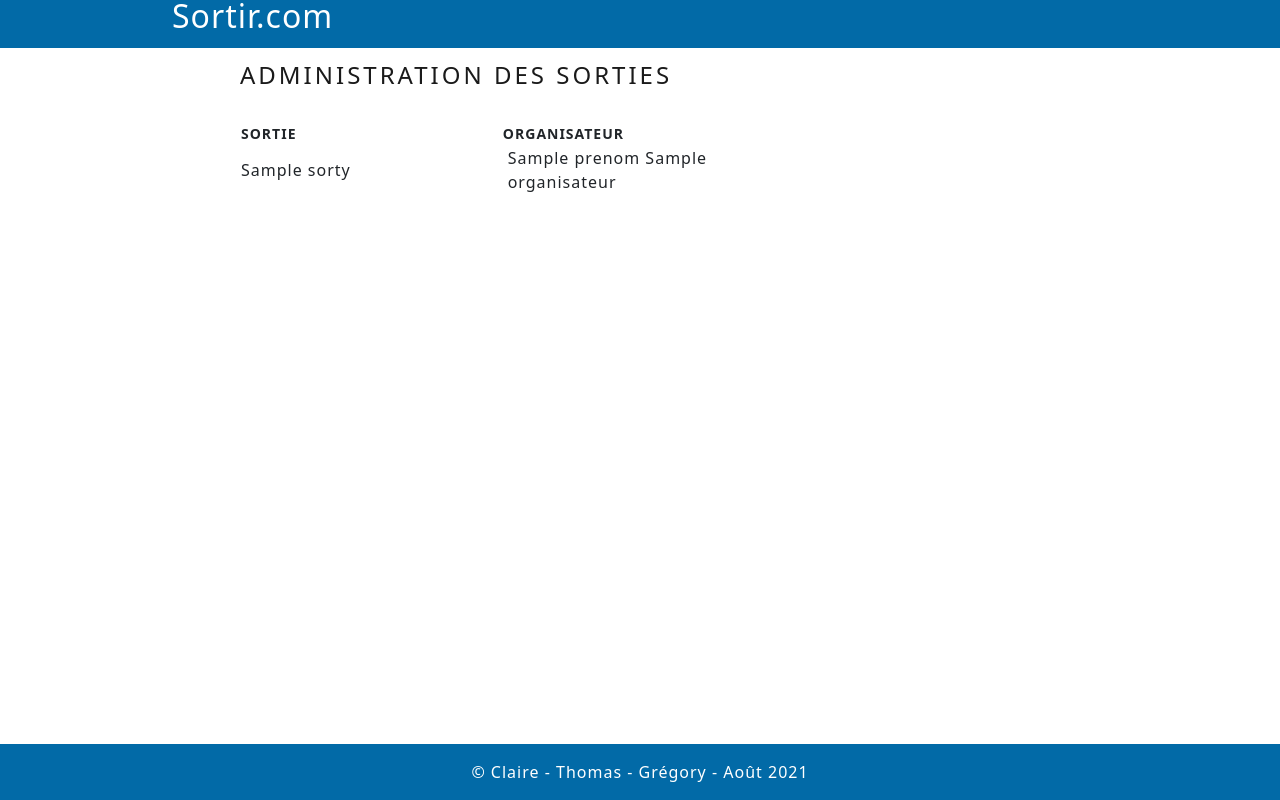
After one commit to minel50/sortir, a Symfony app: template templates/admin/listsorties.html.twig in a window 1280 px wide. The commit adds this page. Run offline with Twig, Linux system fonts and the light colour scheme; the template is opened without the code that fills it: most values are stand-ins (such as "Sample title", 1, 10 or a date in 2020); some libraries are stand-ins or nearby versions.

Commit message:
L'admin peut supprimer une sortie

```diff
--- a/src/Controller/ParticipantController.php
+++ b/src/Controller/ParticipantController.php
@@ -147,7 +147,7 @@ class ParticipantController extends AbstractController
         $participants = $participantRepository->findAll();
 
 
-        return $this->render('participant/listeparticipants.html.twig', [
+        return $this->render('admin/listeparticipants.html.twig', [
             'participants' => $participants
         ]);
     }
--- a/templates/admin/home.html.twig
+++ b/templates/admin/home.html.twig
@@ -15,4 +15,7 @@
     <p>
         <a href="{{ path('participant_all') }}">Modifier/Supprimer un participant</a>
     </p>
+    <p>
+        <a href="{{ path('admin_sortie_list') }}">Annuler une sortie</a>
+    </p>
 {% endblock %}
--- /dev/null
+++ b/templates/admin/listsorties.html.twig
@@ -0,0 +1,101 @@
+{% extends 'base.html.twig' %}
+
+{% block body %}
+
+
+
+    <h4>Administration des sorties </h4>
+    <br>
+    <div id="table-wrapper">
+
+        <table>
+            <thead>
+            <tr>
+                <th>Sortie</th>
+                <th>Organisateur</th>
+                <th></th>
+            </tr>
+            </thead>
+            <div>
+                <tbody>
+                {% for s in sorties %}
+
+                    <tr>
+                        <td>{{ s.nom }}</td>
+                        <td>{{ s.organisateur.prenom~' '}}{{ s.organisateur.nom }}</td>
+
+                        {# Désactive le bouton d'annulation sur les sorties organisées par les admin #}
+                        {% if s.organisateur.admin == 0 %}
+                            <td>
+                                {# {{ path('participant_desactiver', {'id': p.id}) }} #}
+                                {% if s.etat.id == 1 or s.etat.id == 2 %}
+                                    <a href="{{ path('admin_sortie_cancel', {'id': s.id}) }}" onclick="return confirm('Etes-vous certain de vouloir annuler cette sortie ?')">Annuler</a>
+                                {% endif %}
+                            </td>
+
+                        {% else %}
+                            <td></td>
+                        {% endif %}
+
+                    </tr>
+
+                {% endfor %}
+                </tbody>
+            </div>
+        </table>
+
+    </div>
+
+
+    {# A transfrer dans app.css #}
+    <style>
+        /* Section tableau */
+        #table-wrapper {
+            position:relative;
+            width: 800px;
+            height: 400px;
+        }
+
+        table {
+            display: flex;
+            flex-flow: column;
+            height: 100%;
+            width: 100%;
+        }
+        table thead {
+            /* head takes the height it requires,
+            and it's not scaled when table is resized */
+            flex: 0 0 auto;
+            width: calc(100% - 0.9em);
+        }
+        table tbody {
+            /* body takes all the remaining available space */
+            flex: 1 1 auto;
+            display: block;
+            overflow-y: scroll;
+        }
+        table tbody tr {
+            width: 100%;
+        }
+        table thead, table tbody tr {
+            display: table;
+            table-layout: fixed;
+        }
+
+    </style>
+    <script>
+        // Section modal
+        document.getElementById('button').addEventListener("click", function() {
+            document.querySelector('.bg-modal').style.display = "flex";
+        });
+
+        document.querySelector('.close').addEventListener("click", function() {
+            document.querySelector('.bg-modal').style.display = "none";
+        });
+    </script>
+
+{% endblock %}
+
+{% block title %}
+
+{% endblock %}
```
Also changed, not shown: src/Controller/SortieController.php (+33 -0 lines), templates/admin/listeparticipants.html.twig (renamed from templates/participant/listeparticipants.html.twig).
